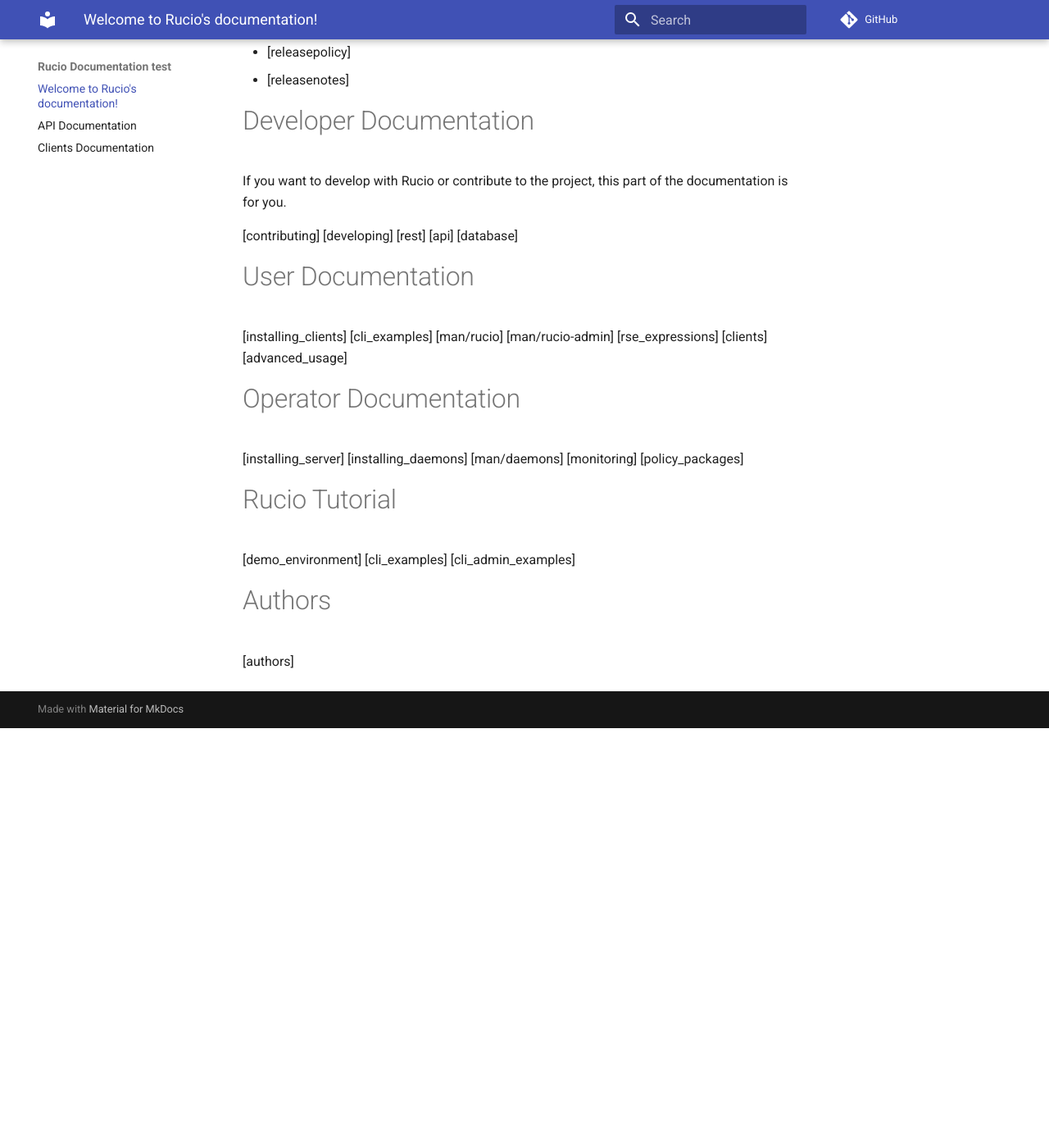
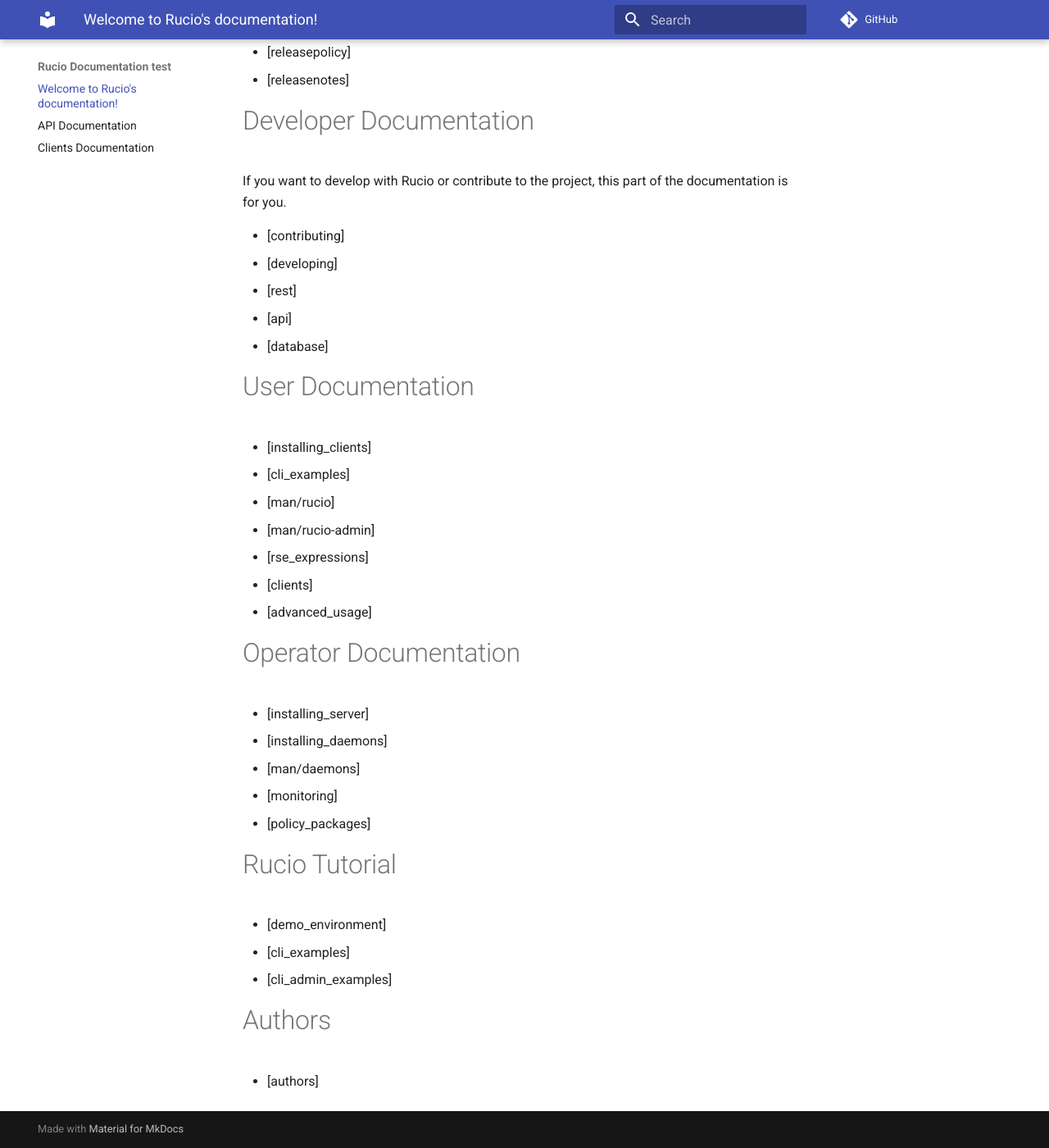
Before and after one commit to bari12/documentation_test, an MkDocs documentation site: the page built from docs/index.md, in a window 1280 px wide and 1400 px high, scrolled down 589 px. Shown: the whole window at 82% size. Built offline with MkDocs 1.6.1 and Material for MkDocs 9.7.7, drawn with Linux system fonts in a browser that asks for light colours; comment, search, counter and statistics services are not loaded; before the commit the page ends 1477 px from its top, so only the background shows below that.

```diff
--- a/docs/index.md
+++ b/docs/index.md
@@ -23,40 +23,40 @@ Developer Documentation
 
 If you want to develop with Rucio or contribute to the project, this part of the documentation is for you.
 
-[contributing]
-[developing]
-[rest]
-[api]
-[database]
+* [contributing]
+* [developing]
+* [rest]
+* [api]
+* [database]
 
 User Documentation
 ==================
 
-[installing_clients]
-[cli_examples]
-[man/rucio]
-[man/rucio-admin]
-[rse_expressions]
-[clients]
-[advanced_usage]
+* [installing_clients]
+* [cli_examples]
+* [man/rucio]
+* [man/rucio-admin]
+* [rse_expressions]
+* [clients]
+* [advanced_usage]
 
 Operator Documentation
 ======================
 
-[installing_server]
-[installing_daemons]
-[man/daemons]
-[monitoring]
-[policy_packages]
+* [installing_server]
+* [installing_daemons]
+* [man/daemons]
+* [monitoring]
+* [policy_packages]
 
 Rucio Tutorial
 ==============
 
-[demo_environment]
-[cli_examples]
-[cli_admin_examples]
+* [demo_environment]
+* [cli_examples]
+* [cli_admin_examples]
 
 Authors
 =======
 
-[authors]
+* [authors]
```
